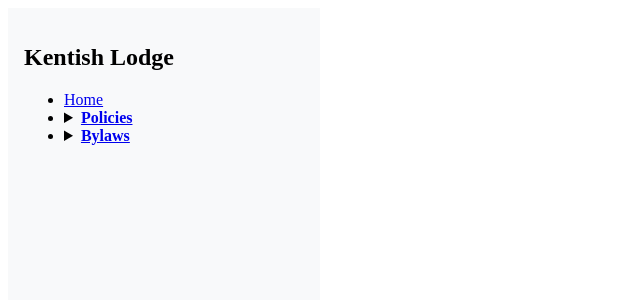
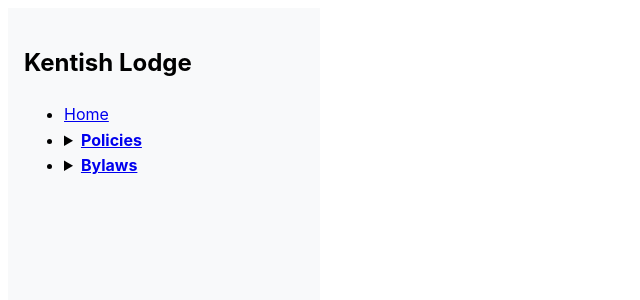
Before and after one commit to Kentish-Lodge-MCST-2405/public, a Jekyll site: the page built from bylaws/index.md, in a window 1280 px wide. Shown: the top 300 px of the page, without its empty margins (0-640 px from the left). Built offline with Jekyll 4.4.1, drawn with Linux system fonts in a browser that asks for light colours.

Commit message:
Update sidebar.html

```diff
--- a/_includes/sidebar.html
+++ b/_includes/sidebar.html
@@ -32,6 +32,20 @@
 
 <!-- Modern CSS -->
 <style>
+  @media (prefers-color-scheme: dark) {
+    .sidebar-content {
+      --sidebar-bg: #2d333b;
+      --sidebar-color: #cdd9e5;
+    }
+  }
+  .sidebar-content {
+    scroll-behavior: smooth;
+  }
+  details summary { transition: all 0.2s ease; }
+  body {
+    font-family: -apple-system, BlinkMacSystemFont, "Segoe UI", Roboto, sans-serif;
+    line-height: 1.6;
+  }
   /* Mobile-first base styles */
   .sidebar {
     --sidebar-width: 280px;
```
